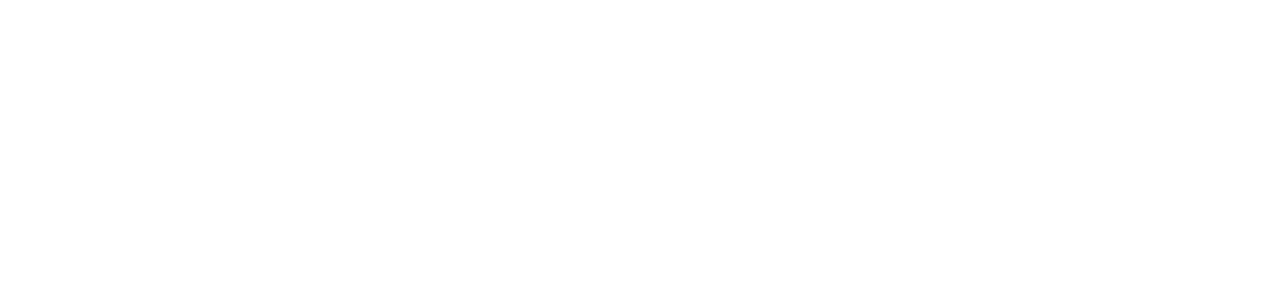
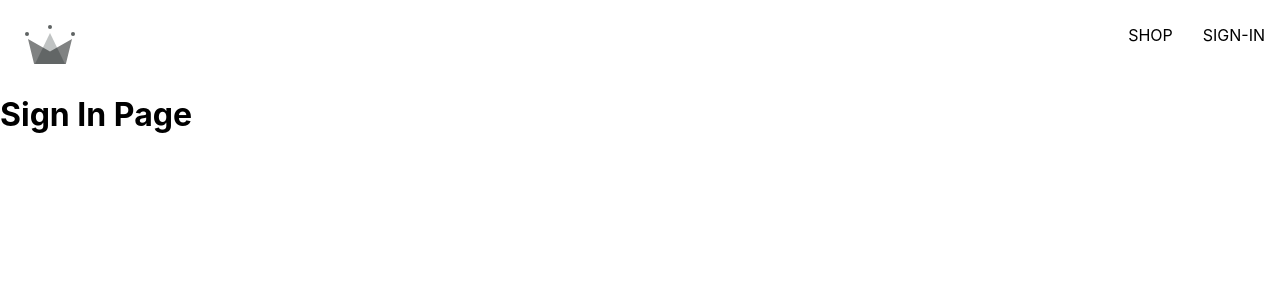
Before and after one commit to amadi5892/Crown-Clothing, a React (Create React App) app: page /sign-in in a window 1280 px wide. Before the commit this address had no page. Shown: the top 300 px of the page. Built offline with nearby package versions, Linux system fonts and the light colour scheme.

Commit message:
setup Firebase and created a SignIn component

```diff
--- a/package.json
+++ b/package.json
@@ -6,6 +6,7 @@
     "@testing-library/jest-dom": "^5.16.5",
     "@testing-library/react": "^13.4.0",
     "@testing-library/user-event": "^13.5.0",
+    "firebase": "^9.14.0",
     "react": "^18.2.0",
     "react-dom": "^18.2.0",
     "react-router-dom": "^6.4.3",
--- a/src/App.js
+++ b/src/App.js
@@ -1,5 +1,6 @@
 import { Routes, Route } from 'react-router-dom';
 import Navigation from './routes/navigation/navigation.component';
+import SignIn from './routes/sign-in/sign-in.component';
 
 import Home from './routes/home/home.component';
 
@@ -17,6 +18,7 @@
     <Route path='/' element={<Navigation />} >
       <Route path='/' element={<Home />} />
       <Route path='/shop' element={<Shop />} />
+      <Route path='/sign-in' element={<SignIn />} />
     </Route>
 </Routes>
   );
--- a/src/routes/navigation/navigation.component.jsx
+++ b/src/routes/navigation/navigation.component.jsx
@@ -15,6 +15,9 @@
             <Link className='nav-link' to='/shop' >
               SHOP
             </Link>
+            <Link className='nav-link' to='/sign-in' >
+              SIGN-IN
+            </Link>
           </div>
         </div>
         <Outlet />
--- /dev/null
+++ b/src/routes/sign-in/sign-in.component.jsx
@@ -0,0 +1,9 @@
+const SignIn = () => {
+    return (
+        <div>
+            <h1>Sign In Page</h1>
+        </div>
+    );
+};
+
+export default SignIn;
```
Also changed, not shown: 1 other file (tests, documents, lock files or other folders).
